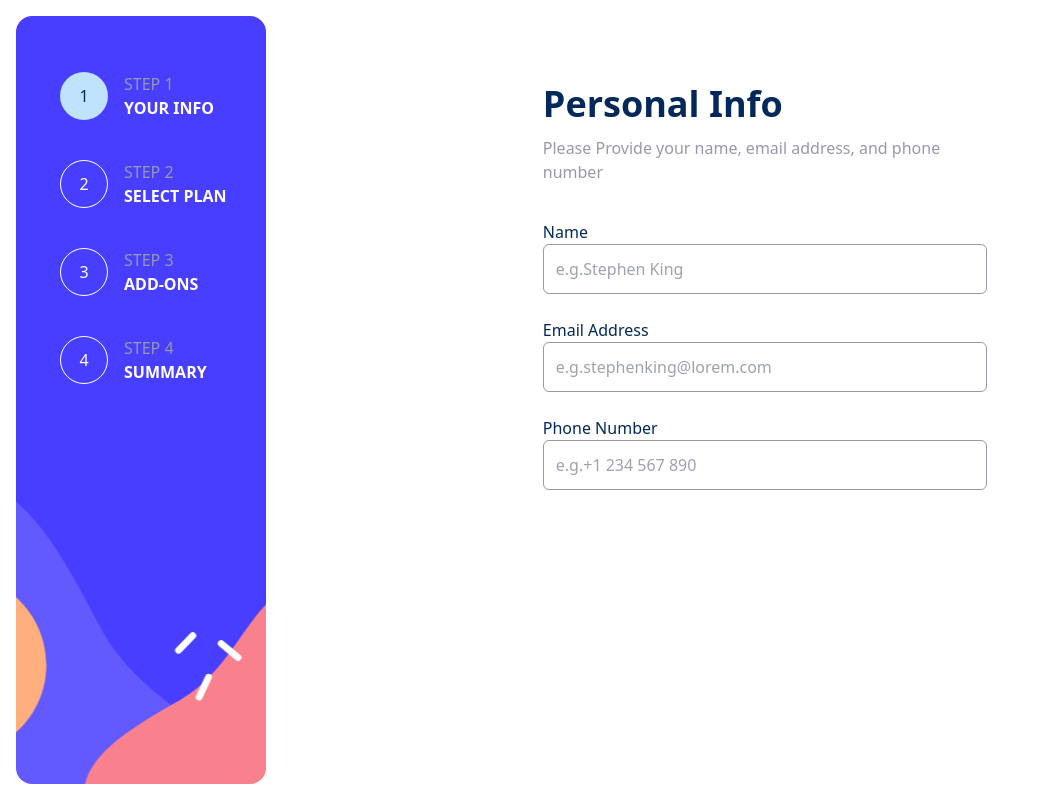
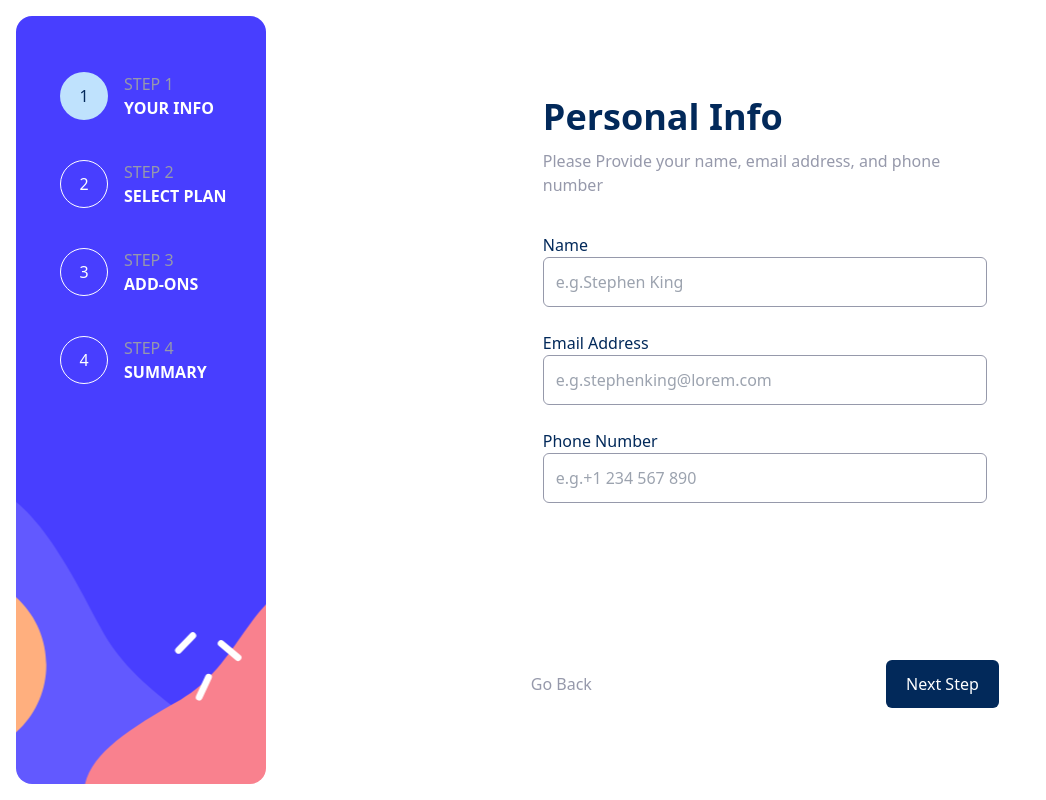
Before and after one commit to Mirtineh/multi-step-form, a React (Vite) app: page / in a window 1280 px wide. Shown: the whole page, without its empty margins (0-1046 px from the left). Built offline with nearby package versions, Linux system fonts and the light colour scheme.

Commit message:
markup for navigation buttons finished

```diff
--- a/src/App.tsx
+++ b/src/App.tsx
@@ -9,9 +9,17 @@ function App() {
           <Stage />
         </div>
         <div className="bg-magnolia sm:bg-white h-full w-full relative">
-          <div className="absolute sm:static w-full h-fit -top-16">
-            <div className="w-[345px] h-fit sm:w-[500px] mx-auto p-7 sm:mt-10 rounded-md bg-white">
+          <div className="flex flex-col justify-between items-center absolute sm:static w-full sm:w-[500px] h-auto sm:h-full -top-16 bottom-0 sm:justify-around mx-auto">
+            <div className="w-[345px] sm:w-full h-fit  p-7 rounded-md bg-white">
               <PersonalInfo />
+            </div>
+            <div className="flex justify-between w-full px-4 py-6 bg-white">
+              <button className="text-cool-gray hover:text-marine-blue">
+                Go Back
+              </button>
+              <button className="bg-marine-blue text-white py-2 sm:py-3 px-4 sm:px-5 rounded-md hover:bg-purplish-blue hover:cursor-pointer">
+                Next Step
+              </button>
             </div>
           </div>
         </div>
```
